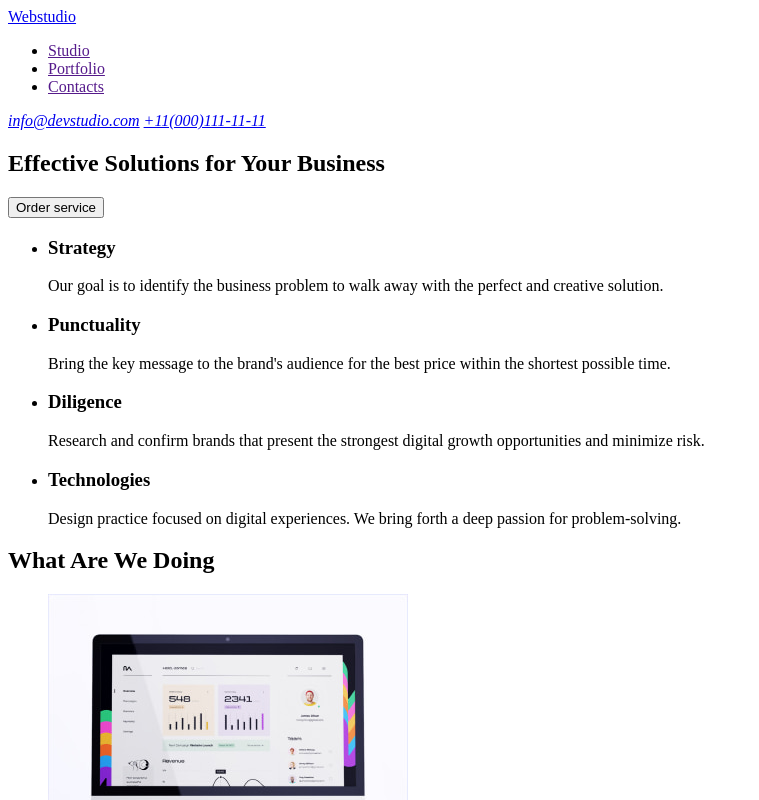
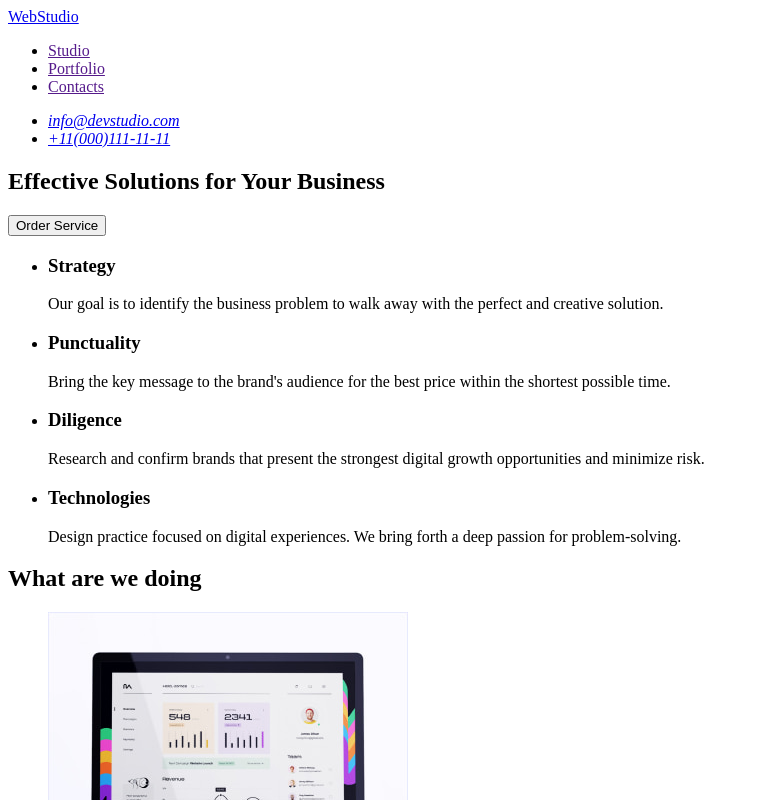
Before and after one commit to koshmaniuk/goit-markup-hw-01, a plain HTML site: page index.html in a window 1280 px wide. Shown: the top 800 px of the page, without its empty margins (0-759 px from the left). Drawn offline with Linux system fonts and the light colour scheme.

Commit message:
final update

```diff
--- a/index.html
+++ b/index.html
@@ -7,7 +7,7 @@
   </head>
   <body>
     <header>
-      <a href="./index.html">Webstudio</a>
+      <a href="./index.html">WebStudio</a>
       <nav>
         <ul>
           <li><a href="">Studio</a></li>
@@ -15,15 +15,17 @@
           <li><a href="">Contacts</a></li>
         </ul>
         <address>
-          <a href="mailto:info@devstudio.com">info@devstudio.com</a>
-          <a href="tel:+11(000)111-11-11">+11(000)111-11-11</a>
+          <ul>
+            <li><a href="mailto:info@devstudio.com">info@devstudio.com</a></li>
+            <li><a href="tel:+11(000)111-11-11">+11(000)111-11-11</a></li>
+          </ul>
         </address>
       </nav>
     </header>
     <main>
       <section>
         <h1>Effective Solutions for Your Business</h1>
-        <button type="button">Order service</button>
+        <button type="button">Order Service</button>
       </section>
       <section>
         <h2 hidden>Advantages</h2>
@@ -59,7 +61,7 @@
         </ul>
       </section>
       <section>
-        <h2>What Are We Doing</h2>
+        <h2>What are we doing</h2>
         <ul>
           <li>
             <img
@@ -134,7 +136,7 @@
       </section>
     </main>
     <footer>
-      <a href="./index.html">Webstudio</a>
+      <a href="./index.html">WebStudio</a>
       <p>
         Increase the flow of customers and sales for your business with digital
         marketing & growth solutions.
```
